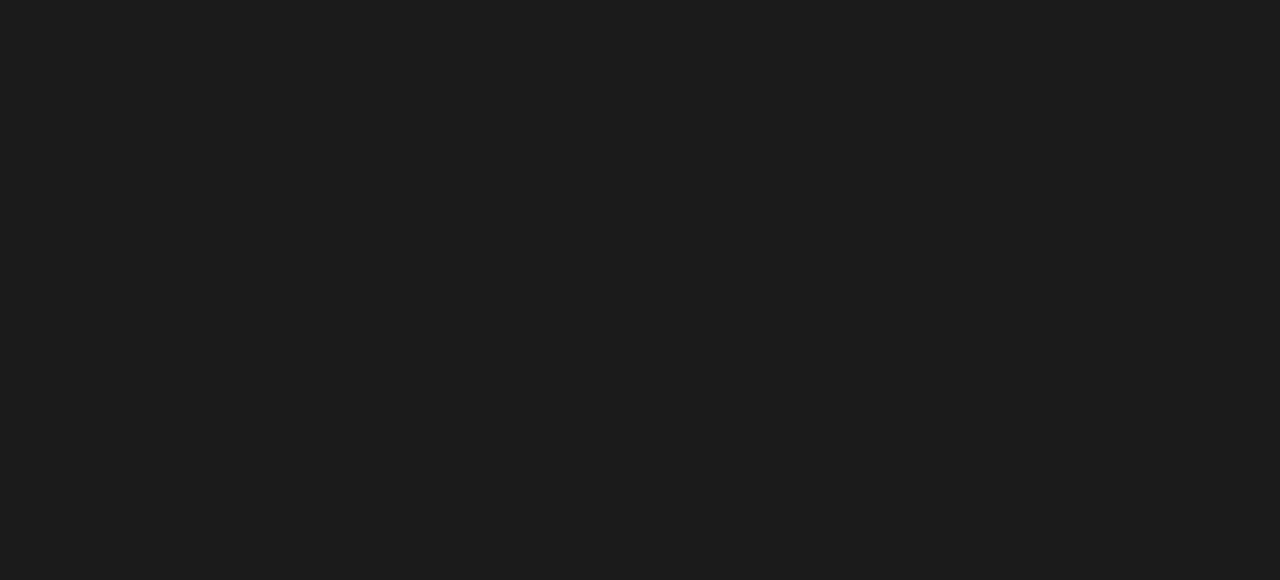
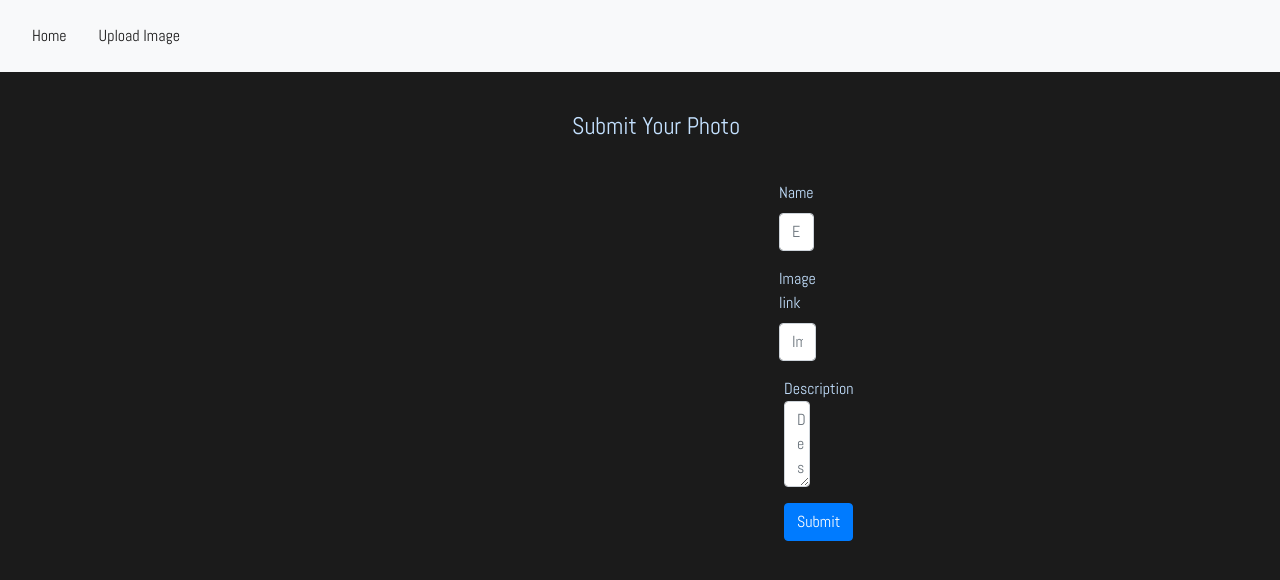
Before and after one commit to flo20/gallery, a React (Create React App) app: page /newsletter in a window 1280 px wide. Shown: the top 580 px of the page. Built offline with nearby package versions, Linux system fonts and the light colour scheme.

Commit message:
Basic work done

```diff
--- a/package.json
+++ b/package.json
@@ -6,8 +6,10 @@
     "@testing-library/jest-dom": "^4.2.4",
     "@testing-library/react": "^9.5.0",
     "@testing-library/user-event": "^7.2.1",
+    "axios": "^0.19.2",
     "bootstrap": "^4.5.0",
     "react": "^16.13.1",
+    "react-bootstrap": "^1.0.1",
     "react-dom": "^16.13.1",
     "react-router": "^5.2.0",
     "react-router-dom": "^5.2.0",
--- a/src/Router.js
+++ b/src/Router.js
@@ -2,13 +2,17 @@
 import { BrowserRouter, Switch, Route } from "react-router-dom";
 import App from "./App";
 import ImageView from "./components/ImageView/ImageView";
+import ImageUpload from "./components/ImageUpload/ImageUpload";
+import Header from "./components/Header/Header";
 
 const Router = () => {
   return (
     <BrowserRouter>
+      <Header />
       <Switch>
         <Route path="/" exact component={App} />
         <Route path="/image/:id" component={ImageView} />
+        <Route path="/newsletter" component={ImageUpload} />
       </Switch>
     </BrowserRouter>
   );
--- /dev/null
+++ b/src/components/Header/Header.js
@@ -0,0 +1,38 @@
+import React from "react";
+import { Nav, Navbar } from "react-bootstrap";
+import { Link } from "react-router-dom";
+
+const Header = () => {
+  return (
+    <>
+      <Navbar bg="light" variant="light" fixed="top">
+        <Nav className="mr-auto">
+          <Link
+            to="/"
+            style={{
+              textDecoration: "none",
+              paddingTop: "6px",
+              padding: "1rem",
+              color: "rgb(27, 27, 27)",
+            }}
+          >
+            Home
+          </Link>
+          <Link
+            to="/newsletter"
+            style={{
+              textDecoration: "none",
+              paddingTop: "6px",
+              padding: "1rem",
+              color: "rgb(27, 27, 27)",
+            }}
+          >
+            Upload Image
+          </Link>
+        </Nav>
+      </Navbar>
+    </>
+  );
+};
+
+export default Header;
--- a/src/components/ImageSearch/ImageSearch.css
+++ b/src/components/ImageSearch/ImageSearch.css
@@ -3,7 +3,7 @@
   text-align: center;
   margin-bottom: 3rem;
   position: relative;
-  margin-top: 5rem;
+  margin-top: 3rem;
 }
 
 .imageSearch__form input {
@@ -43,3 +43,7 @@
   text-align: center;
   color: #c4e1ff;
 }
+
+.heading {
+  padding-top: 10rem;
+}
--- a/src/components/ImageSearch/ImageSearch.js
+++ b/src/components/ImageSearch/ImageSearch.js
@@ -6,7 +6,7 @@
 
   return (
     <div>
-      <h1 className="heading">Gallery</h1>
+      <h1 className="heading">GALLERY</h1>
       <p>Browse through amazing images</p>
       <div className="imageSearch">
         {/* <h1>Welcome to Pixy Gallery</h1> */}
--- /dev/null
+++ b/src/components/ImageUpload/ImageUpload.js
@@ -0,0 +1,85 @@
+import React from "react";
+import { Form, Button } from "react-bootstrap";
+//import axios from "axios";
+
+const ImageUpload = (e) => {
+  const styles = {
+    marginLeft: "47rem",
+    color: "#c4e1ff",
+    paddingTop: "2rem",
+    marginRight: "30rem",
+  };
+  const titleStyles = {
+    paddingTop: "5rem",
+    textAlign: "center",
+    color: "#c4e1ff",
+    paddingLeft: "2rem",
+  };
+
+  //posting data
+  // const submit = (event) => {
+  //   let email = e.target[0].value;
+  //   let password = e.target[1].value;
+  //   let address = e.target[2].value;
+  //   let city = e.target[3].value;
+  //   let data = {
+  //     email,
+  //     password,
+  //     address,
+  //     city,
+  //   };
+
+  //   console.log(data);
+  //   postLetter(data);
+  // };
+
+  // const postLetter = (data) => {
+  //   //console.log(data);
+  //   axios
+  //     .post("", data)
+  //     .then((d) => {
+  //       console.log(d);
+  //     })
+  //     .catch((err) => alert(err));
+  // };
+
+  return (
+    <div>
+      <h4 style={titleStyles}>Submit Your Photo </h4>
+      <Form
+        style={styles}
+        // onSubmit={(e) => {
+        //   e.preventDefault();
+        //   submit(e);
+        // }}
+      >
+        <Form.Row>
+          <Form.Group>
+            <Form.Label>Name </Form.Label>
+            <Form.Control type="email" placeholder="Enter name" />
+          </Form.Group>
+        </Form.Row>
+
+        <Form.Row>
+          <Form.Group>
+            <Form.Label>Image link</Form.Label>
+            <Form.Control type="password" placeholder="Image url" />
+          </Form.Group>
+        </Form.Row>
+
+        <Form.Group>
+          Description
+          <Form.Control
+            as="textarea"
+            rows="3"
+            placeholder="Describe your image"
+          />
+        </Form.Group>
+
+        <Button type="submit">Submit</Button>
+      </Form>
+    </div>
+  );
+};
+
+export default ImageUpload;
--- a/src/components/ImageView/ImageView.css
+++ b/src/components/ImageView/ImageView.css
@@ -8,6 +8,7 @@
   height: 600px;
   width: auto;
   margin-bottom: 3rem;
+  margin-top: 4rem;
 }
 
 .imageView__copyright {
--- a/src/components/ImageView/ImageView.js
+++ b/src/components/ImageView/ImageView.js
@@ -22,7 +22,7 @@
               alt={tags}
               className="imageView__img img-responsive"
             />
-            <div className="imageView__copyright"></div>
+            {/* <div className="imageView__copyright"></div> */}
 
             <p>
               Credit : <span>{owner}</span>
@@ -42,7 +42,7 @@
                   borderRadius: "5px",
                 }}
               >
-                <Link to="/" style={{ textDecoration: "none" }}>
+                <Link to="/" style={{ textDecoration: "none", border: "none" }}>
                   Back to Home Page
                 </Link>
               </button>
```
Also changed, not shown: src/components/Newsletter/Newsletter.js (deleted), 1 other file (tests, documents, lock files or other folders).
